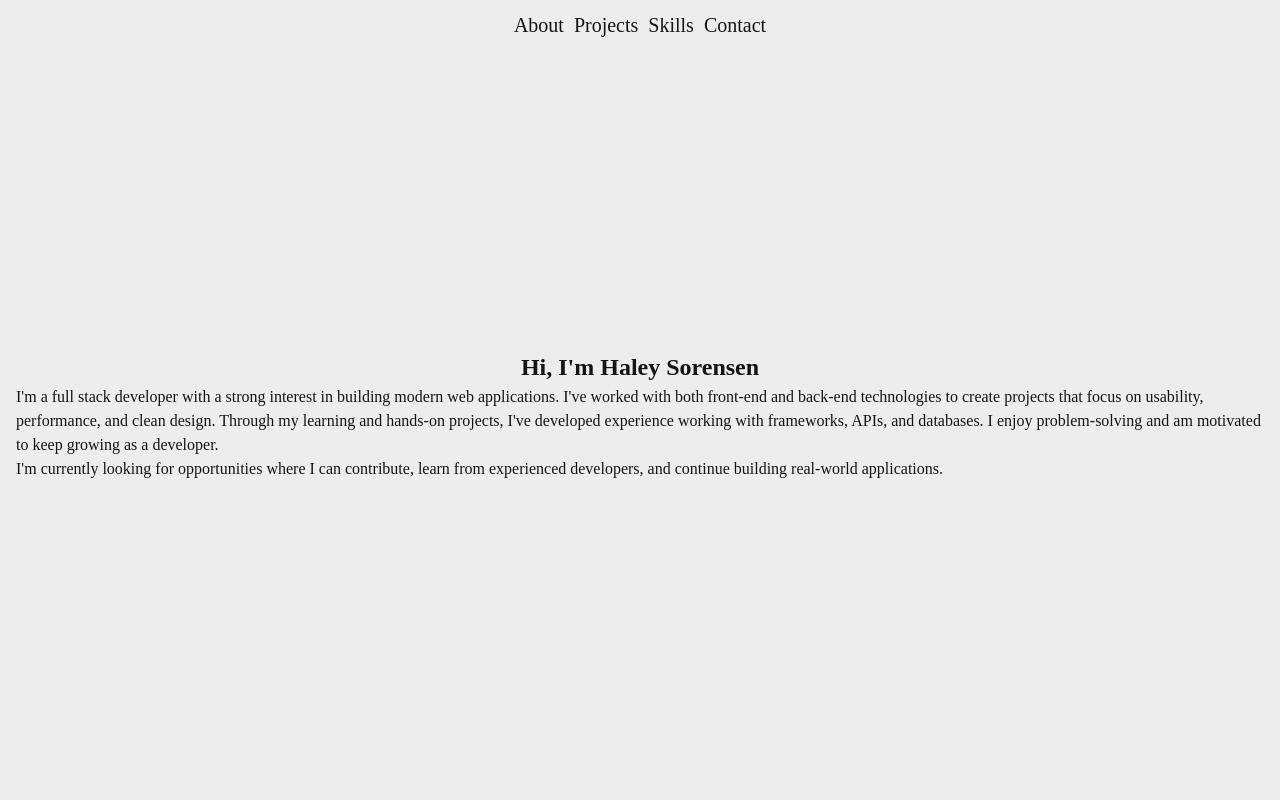
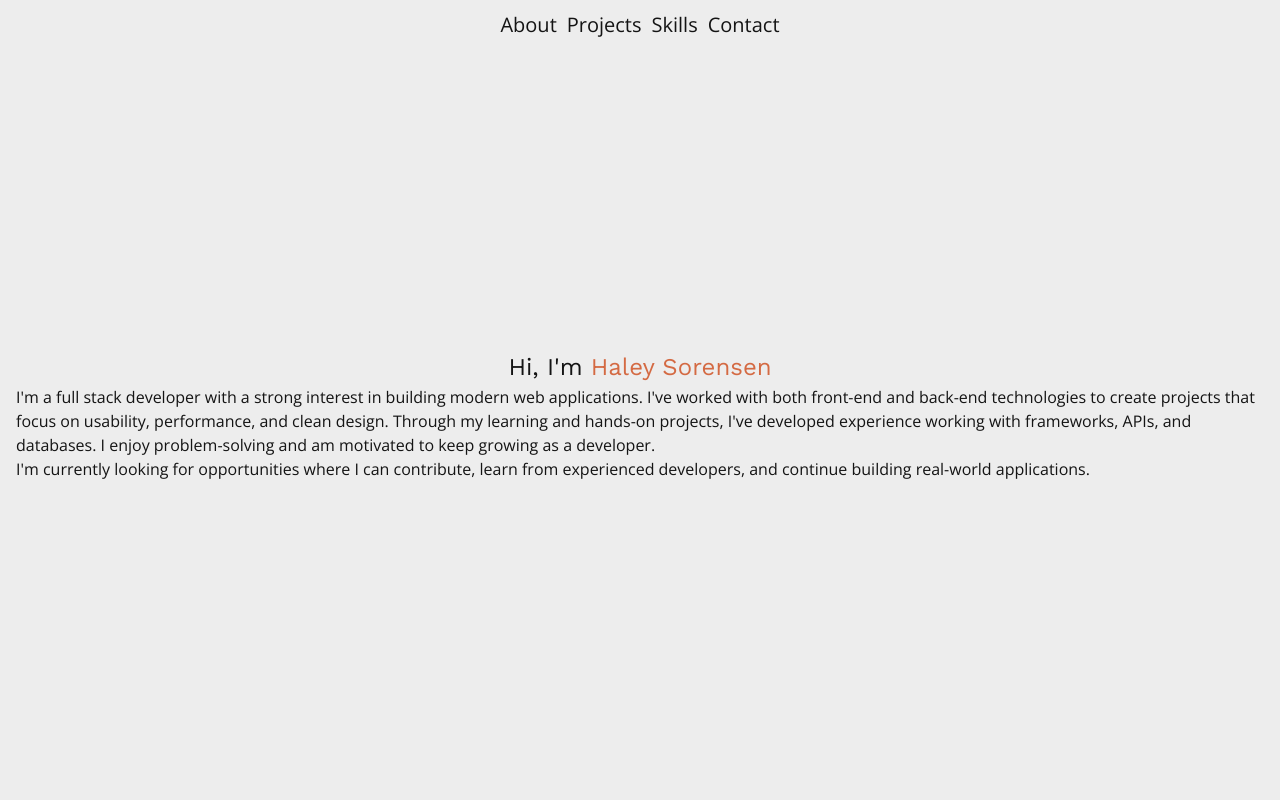
Before and after one commit to Hsoren31/Hsoren31.github.io, a React (Vite) app: page / in a window 1280 px wide. Shown: the top 800 px of the page. Built offline with nearby package versions, Linux system fonts and the light colour scheme.

Commit message:
STYLE: add color and font family

```diff
--- a/src/App.css
+++ b/src/App.css
@@ -12,6 +12,10 @@ main > section:last-child {
   flex-direction: column;
   justify-content: center;
   align-items: center;
+}
+
+.accent_color {
+  color: var(--clr-accent);
 }
 
 #project_list {
--- a/src/App.jsx
+++ b/src/App.jsx
@@ -18,7 +18,9 @@ function App() {
       </nav>
       <main>
         <section id="About">
-          <h1>Hi, I'm Haley Sorensen</h1>
+          <h1>
+            Hi, I'm <span className="accent_color">Haley Sorensen</span>
+          </h1>
           <p>
             I'm a full stack developer with a strong interest in building modern
             web applications. I've worked with both front-end and back-end
@@ -145,7 +147,7 @@ function App() {
           </div>
         </section>
         <section id="Contact">
-          <h3>Get in Touch</h3>
+          <h3 className="accent_color">Get in Touch</h3>
           <p id="contact_links">
             <a href="mailto:sorensenhaley@gmail.com">Email</a>
             <a href="www.linkedin.com/in/haley-sorensen-1380b71b0">LinkedIn</a>
--- a/src/index.css
+++ b/src/index.css
@@ -1,7 +1,13 @@
+@import url("https://fonts.googleapis.com/css2?family=Open+Sans:ital,wght@0,300..800;1,300..800&family=Work+Sans:ital,wght@0,100..900;1,100..900&display=swap");
+
 :root {
   --clr-white: #ededed;
   --clr-gray: #f2f2f2;
   --clr-black: #141414;
+  --clr-accent: #d46a43;
+
+  --ff-base: "Open Sans", system-ui, sans-serif;
+  --ff-accent: "Work Sans", sans-serif;
 }
 
 *,
@@ -22,6 +28,8 @@ body {
   max-width: 1280px;
   min-height: 100vh;
   margin: 0 auto;
+
+  font-family: var(--ff-base);
 }
 
 img,
@@ -54,6 +62,8 @@ h2,
 h3,
 h4 {
   text-wrap: balance;
+  font-family: var(--ff-accent);
+  font-weight: 400;
 }
 
 #root {
```
